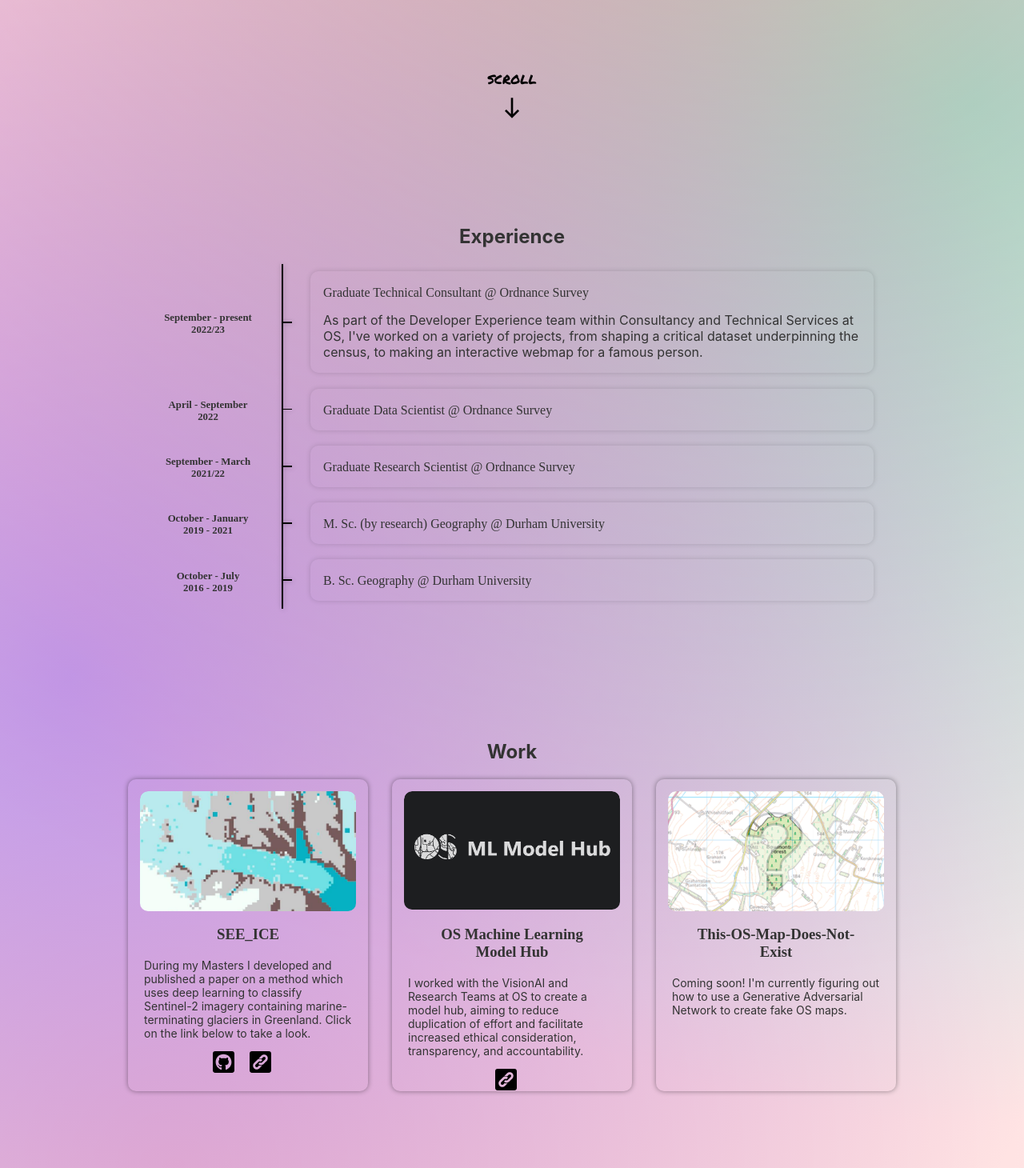
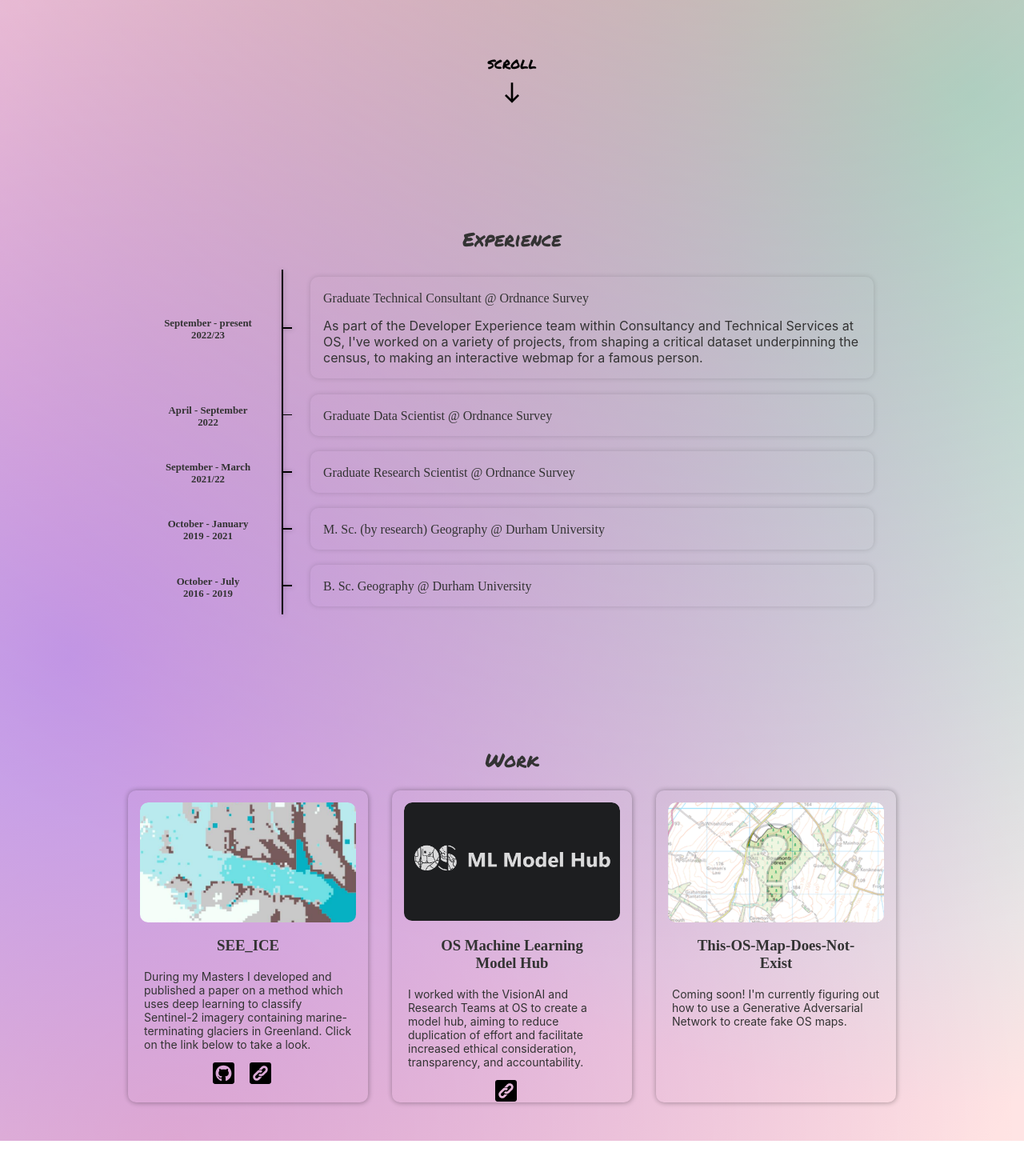
Before and after one commit to MMarochov/website, a Svelte app: page / in a window 1280 px wide. Shown: the part 587-2047 px from the top of the page at 80% size. After the commit the page ends 2013 px from the top, so only its background shows below. Built offline with nearby package versions, Linux system fonts and the light colour scheme; a web font is replaced by a local one.

Commit message:
reduce components

```diff
--- a/src/App.svelte
+++ b/src/App.svelte
@@ -5,8 +5,8 @@
   import ScrollArrow from "./components/ScrollArrow.svelte";
   import Social from "./components/Social.svelte";
   import Timeline from "./components/Timeline.svelte";
+  import Work from "./components/Work.svelte";
   import About from "./sections/About.svelte";
-  import Work from "./sections/Work.svelte";
   import { darkMode } from "./stores/darkMode.js";
   const experiences = [
     {
@@ -55,6 +55,29 @@
         "I pursued my passion for Geography by undertaking a B.Sc. degree at Durham University. I specialised in glaciology in my final year and wrote a dissertation on the evolution of supraglacial meltwater features on an ice shelf in East Antarctica. This degree took me all over the UK, to Portugal and to Iceland!",
     },
   ];
+  const workEntries = [
+    {
+      title: "SEE_ICE",
+      image: "images/SEE_ICE.PNG",
+      description:
+        "During my Masters I developed and published a paper on a method which uses deep learning to classify Sentinel-2 imagery containing marine-terminating glaciers in Greenland. Click on the link below to take a look.",
+      github: "https://github.com/MMarochovDU/SEE_ICE",
+      webpage: "https://doi.org/10.5194/tc-15-5041-2021",
+    },
+    {
+      title: "OS Machine Learning Model Hub",
+      image: "images/model_hub_logo.PNG",
+      description:
+        "I worked with the VisionAI and Research Teams at OS to create a model hub, aiming to reduce duplication of effort and facilitate increased ethical consideration, transparency, and accountability.",
+      webpage: "https://nice-bay-0c89e3803.1.azurestaticapps.net/",
+    },
+    {
+      title: "This-OS-Map-Does-Not-Exist",
+      image: "images/osmap25kbowmont.svg",
+      description:
+        "Coming soon! I'm currently figuring out how to use a Generative Adversarial Network to create fake OS maps.",
+    },
+  ];
 </script>
 
 <main class={$darkMode ? "dark-mode" : ""}>
@@ -73,9 +96,6 @@
         lot of interesting stuff from very talented people, ranging from Python
         and web dev to geoAI ethics and data visualisation... but I'm only just
         beginning to scratch the surface.
-        <!--  At work I've been learning stuff from really talented people,
-        from a wee bit of Python to a fair amount of web dev... but mainly just an
-        outrageous number of keyboard shortcuts. -->
       </About>
       <Social />
       <ScrollArrow href="#experience" />
@@ -95,8 +115,19 @@
         />
       {/each}
     </section>
-    <section id="work">
-      <Work />
+    <section class="work">
+      <h2>Work</h2>
+      <div class="grid-container">
+        {#each workEntries as w}
+          <Work
+            image={w.image}
+            title={w.title}
+            description={w.description}
+            github={w.github}
+            webpage={w.webpage}
+          />
+        {/each}
+      </div>
     </section>
   </article>
 </main>
@@ -106,11 +137,25 @@
     background-color: #225782;
     color: #d7e3f5;
   }
+
+  .container {
+    text-align: center;
+    width: 100%;
+    margin: 0 auto;
+    max-width: 960px;
+  }
+
+  section h2 {
+    font-family: "Permanent Marker", cursive;
+    font-size: 1.5rem;
+    font-weight: inherit;
+  }
+
   #landing-page {
     height: 100vh;
     display: flex;
     flex-direction: column;
-    justify-content: space-around;
+    justify-content: space-evenly;
     position: relative;
   }
 
@@ -118,11 +163,23 @@
     display: flex;
     flex-direction: column;
     align-items: center;
+    padding: 5% 0 5%;
   }
 
-  #work,
-  #experience {
+  .work {
+    display: flex;
+    flex-direction: column;
+    align-items: center;
+    margin: 5% 0 5% 0;
     padding: 5% 0 5%;
+  }
+
+  .grid-container {
+    max-width: 960px;
+    display: flex;
+    flex-wrap: wrap;
+    gap: 30px;
+    justify-content: center;
   }
 
   :global(body),
@@ -141,7 +198,6 @@
         rgba(149, 116, 252, 0.6),
         rgba(0, 0, 255, 0) 70.71%
       ),
-
       radial-gradient(
         circle at 95% 35%,
         rgba(116, 252, 227, 0.7),
@@ -155,13 +211,7 @@
       white;
   }
 
-  .container {
-    text-align: center;
-    width: 100%;
-    margin: 0 auto;
-    max-width: 960px;
-  }
-  @media only screen and (max-width: 1050px) {
+  @media only screen and (max-width: 1100px) {
     #landing-page {
       max-width: 670px;
       margin: auto;
--- a/src/components/Name.svelte
+++ b/src/components/Name.svelte
@@ -113,7 +113,7 @@
     }
   }
 
-  @media only screen and (max-width: 1050px) {
+  @media only screen and (max-width: 1100px) {
     #name-container {
       display: block;
       text-align: left;
@@ -129,14 +129,20 @@
   }
 
   @media only screen and (max-width: 670px) {
+    #name-container {
+      display: flex;
+      flex-direction: column;
+      align-items: center;
+  }
     #text-container {
       min-height: 180px;
+      align-items: center;
     }
     h1 {
       font-size: 4em;
       max-width: 270px;
     }
-    .subheading {
+    .intro {
       font-size: 1.5em;
     }
     h2 {
--- a/src/components/NavButton.svelte
+++ b/src/components/NavButton.svelte
@@ -22,7 +22,6 @@
     padding: 20px 40px 12px 0px;
     width: fit-content;
     border-radius: 3px;
-    width: fit-content;
     color: black;
     font-family: "Permanent Marker", cursive;
     font-size: 1.5rem;
--- a/src/components/Social.svelte
+++ b/src/components/Social.svelte
@@ -20,5 +20,6 @@
 <style>
   div {
     display: flex;
+    height: 30px;
   }
 </style>
--- a/src/components/SocialButton.svelte
+++ b/src/components/SocialButton.svelte
@@ -24,4 +24,8 @@
   img {
     height: 27px;
   }
+
+  img:hover {
+    height: 30px;
+  }
 </style>
--- a/src/components/Timeline.svelte
+++ b/src/components/Timeline.svelte
@@ -126,6 +126,11 @@
     background: #d7e3f5;
 	}
 
+  :global(main.dark-mode) #panel:hover {
+    background: rgb(215, 227, 245, 0.15);
+    border-radius: 10px;
+  }
+
   @media only screen and (max-width: 1050px) {
     #timeline {
       max-width: 80%;
--- a/src/components/WorkEntry.svelte
+++ b/src/components/Work.svelte
@@ -1,8 +1,9 @@
+<!-- Work.svelte -->
 <script>
-  import SocialButton from "../components/SocialButton.svelte";
+  import SocialButton from "./SocialButton.svelte";
 
+  export let title;
   export let image;
-  export let title;
   export let description;
   export let github;
   export let webpage;
@@ -17,10 +18,10 @@
   <h3>{title}</h3>
   <p>{description}</p>
   {#if github}
-  <SocialButton href={github} src={github_icon} alt="Link to github page"/>
+    <SocialButton href={github} src={github_icon} alt="Link to github page" />
   {/if}
   {#if webpage}
-  <SocialButton href={webpage} src={website_icon} alt="Link to web page"/>
+    <SocialButton href={webpage} src={website_icon} alt="Link to web page" />
   {/if}
 </article>
 
@@ -30,7 +31,7 @@
     width: 300px;
     height: 390px;
     border-radius: 10px;
-    box-shadow: 0 0 6px rgb(0 0 0 / 40%);
+    box-shadow: 1px 1px 6px #0000003a, -1px -1px 6px #0000001f;
   }
 
   h3 {
--- a/src/sections/Work.svelte
+++ /dev/null
@@ -1,59 +0,0 @@
-<!-- Work.svelte -->
-<script>
-  import WorkEntry from "../components/WorkEntry.svelte";
-
-  let work_entries = [
-    {
-      title: "SEE_ICE",
-      image: "images/SEE_ICE.PNG",
-      description:
-        "During my Masters I developed and published a paper on a method which uses deep learning to classify Sentinel-2 imagery containing marine-terminating glaciers in Greenland. Click on the link below to take a look.",
-      github: "https://github.com/MMarochovDU/SEE_ICE",
-      webpage: "https://doi.org/10.5194/tc-15-5041-2021",
-    },
-    {
-      title: "OS Machine Learning Model Hub",
-      image: "images/model_hub_logo.PNG",
-      description:
-        "I worked with the VisionAI and Research Teams at OS to create a model hub, aiming to reduce duplication of effort and facilitate increased ethical consideration, transparency, and accountability.",
-      webpage: "https://nice-bay-0c89e3803.1.azurestaticapps.net/",
-    },
-    {
-      title: "This-OS-Map-Does-Not-Exist",
-      image: "images/osmap25kbowmont.svg",
-      description:
-        "Coming soon! I'm currently figuring out how to use a Generative Adversarial Network to create fake OS maps.",
-    },
-  ];
-</script>
-
-<section class="work">
-  <h2>Work</h2>
-  <div class="grid-container">
-    {#each work_entries as m}
-      <WorkEntry
-        title={m.title}
-        description={m.description}
-        image={m.image}
-        github={m.github}
-        webpage={m.webpage}
-      />
-    {/each}
-  </div>
-</section>
-
-<style>
-  .work {
-    display: flex;
-    flex-direction: column;
-    align-items: center;
-    margin: 5% 0 5% 0;
-  }
-  .grid-container {
-    max-width: 1000px;
-    display: flex;
-    flex-wrap: wrap;
-    gap: 30px;
-    justify-content: center;
-  }
-</style>
```
